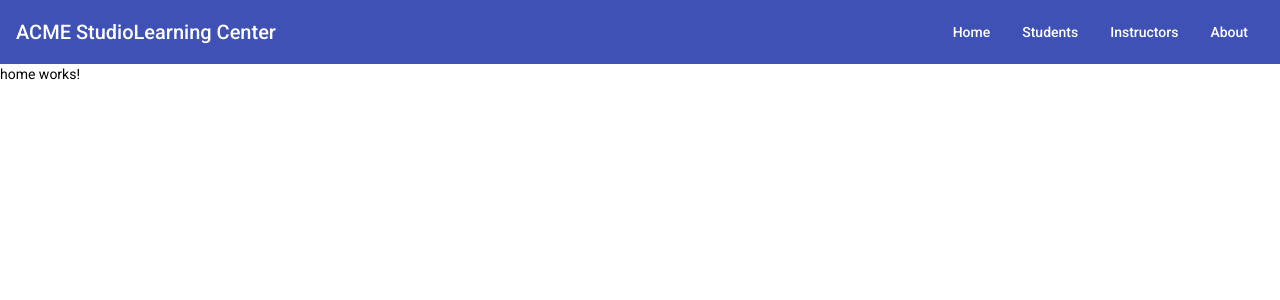
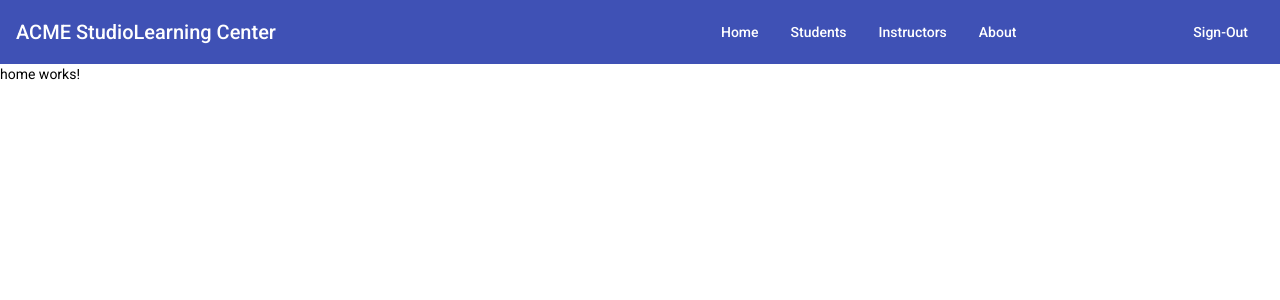
Before and after one commit to upc-pre-202202-si729-wv51/learning-center, an Angular app: page /home in a window 1280 px wide. Shown: the top 300 px of the page. Built offline with nearby package versions, Linux system fonts and the light colour scheme.

Commit message:
feat: Added current user validation

```diff
--- a/src/app/app.component.html
+++ b/src/app/app.component.html
@@ -5,6 +5,12 @@
   <!-- App Options -->
   <a mat-button *ngFor="let option of options"
      [routerLink]="option.path">{{ option.title }}</a>
+  <mat-divider [vertical]="true" [inset]="true"></mat-divider>
+  <a *ngIf="getCurrentUserEmail === null" mat-button [routerLink]="'/sign-in'">Sign-In</a>
+  <div *ngIf="getCurrentUserEmail">
+    <a mat-button>{{ getCurrentUserEmail() }}</a>
+    <a mat-button (click)="signOut()">Sign-Out</a>
+  </div>
 
 </mat-toolbar>
 <router-outlet></router-outlet>
--- a/src/app/app.component.ts
+++ b/src/app/app.component.ts
@@ -1,4 +1,6 @@
 import { Component } from '@angular/core';
+import {Router} from "@angular/router";
+import {AuthService} from "./security/services/auth.service";
 
 @Component({
   selector: 'app-root',
@@ -13,4 +15,18 @@ export class AppComponent {
     { path: '/instructors', title: 'Instructors'},
     { path: '/about', title: 'About'}
   ];
+
+  constructor(private router: Router, private authService: AuthService) {
+
+  }
+
+  getCurrentUserEmail() {
+    let currentUser = this.authService.getCurrentUser();
+    return currentUser ? currentUser.email : null;
+  }
+
+  signOut() {
+    this.authService.signOut();
+    console.log('signed out');
+  }
 }
--- a/src/app/app.module.ts
+++ b/src/app/app.module.ts
@@ -25,6 +25,7 @@ import { PageNotFoundComponent } from './public/pages/page-not-found/page-not-fo
 import {InstructorsService} from "./learning/services/instructors.service";
 import { InstructorsComponent } from './learning/pages/instructors/instructors.component';
 import { SignInComponent } from './security/pages/sign-in/sign-in.component';
+import {AuthService} from "./security/services/auth.service";
 
 @NgModule({
   declarations: [
@@ -55,7 +56,7 @@ import { SignInComponent } from './security/pages/sign-in/sign-in.component';
     MatGridListModule,
     MatDividerModule
   ],
-  providers: [StudentsService, InstructorsService],
+  providers: [StudentsService, InstructorsService, AuthService],
   bootstrap: [AppComponent]
 })
 export class AppModule { }
--- a/src/app/security/services/auth.service.ts
+++ b/src/app/security/services/auth.service.ts
@@ -46,6 +46,12 @@ export class AuthService extends BaseService {
     localStorage.setItem(CURRENT_USER_KEY, JSON.stringify(currentUser));
   }
 
+  // Get Current User
+  getCurrentUser() {
+    const user = localStorage.getItem(CURRENT_USER_KEY);
+    return user ? JSON.parse(user) as User : null;
+  }
+
   // Check if signed in
   get isSignedIn(): boolean {
     return this.getToken() != null;
@@ -55,6 +61,7 @@ export class AuthService extends BaseService {
 
   signOut() {
     localStorage.removeItem(TOKEN_KEY);
+    localStorage.removeItem(CURRENT_USER_KEY);
   }
 
 }
```
